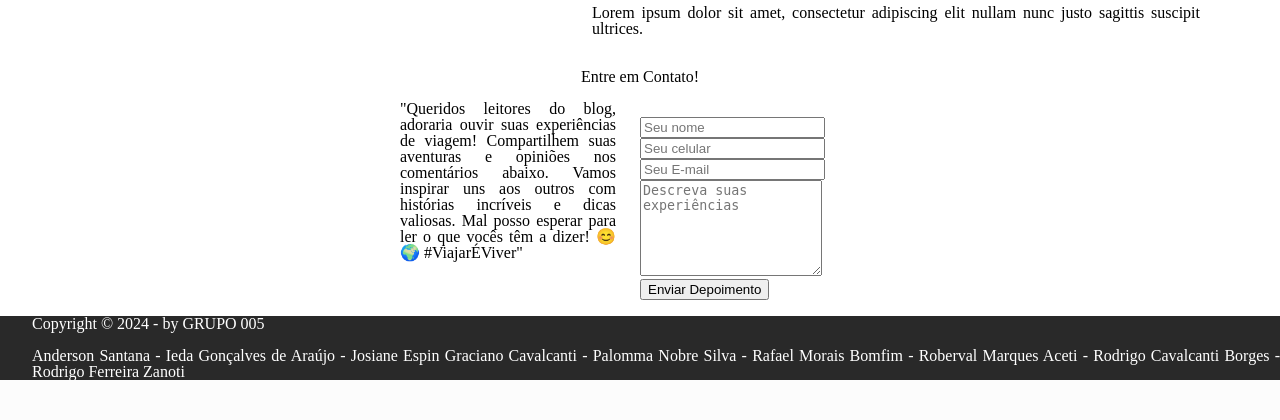
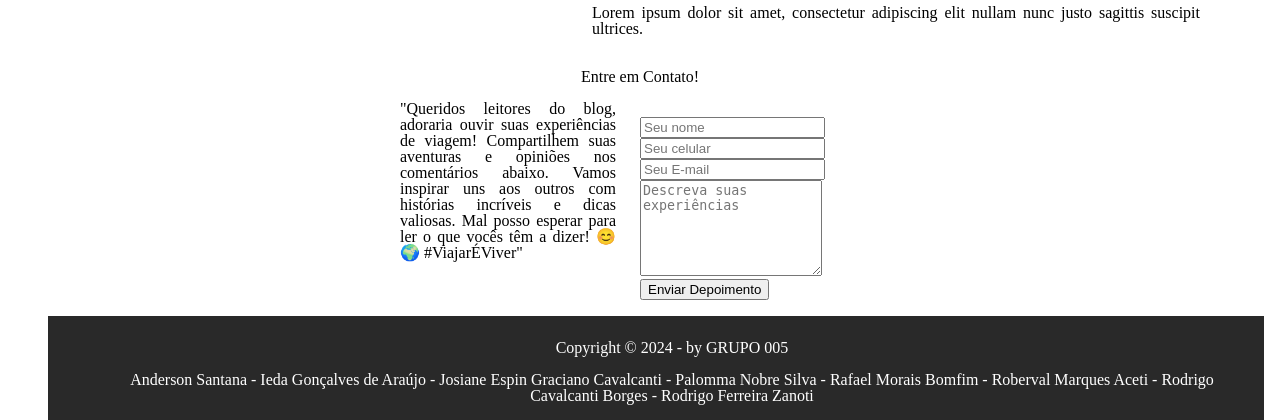
Before and after one commit to oRodrigoBorges/Projeto-Integrador-Univesp-II, a Flask app: page / in a window 1280 px wide. Shown: the part 3242-3662 px from the top of the page. Before the commit the page ends 3622 px from the top, so only its background shows below. Run offline with Flask 3, Linux system fonts and the light colour scheme; some web fonts are replaced.

Commit message:
Update index.css
Ajustando margens do rodapé

```diff
--- a/static/css/index.css
+++ b/static/css/index.css
@@ -190,6 +190,9 @@ header h1 {
 .rodape {
     color: white;
     background-color: #292929;
+    margin: 1em 1em 0em 3em;
+    padding: .5em 1em 1em 1em;
+    text-align: center;
 }
 
 /* Configurações do scroll "Barra Lateral" */
```
